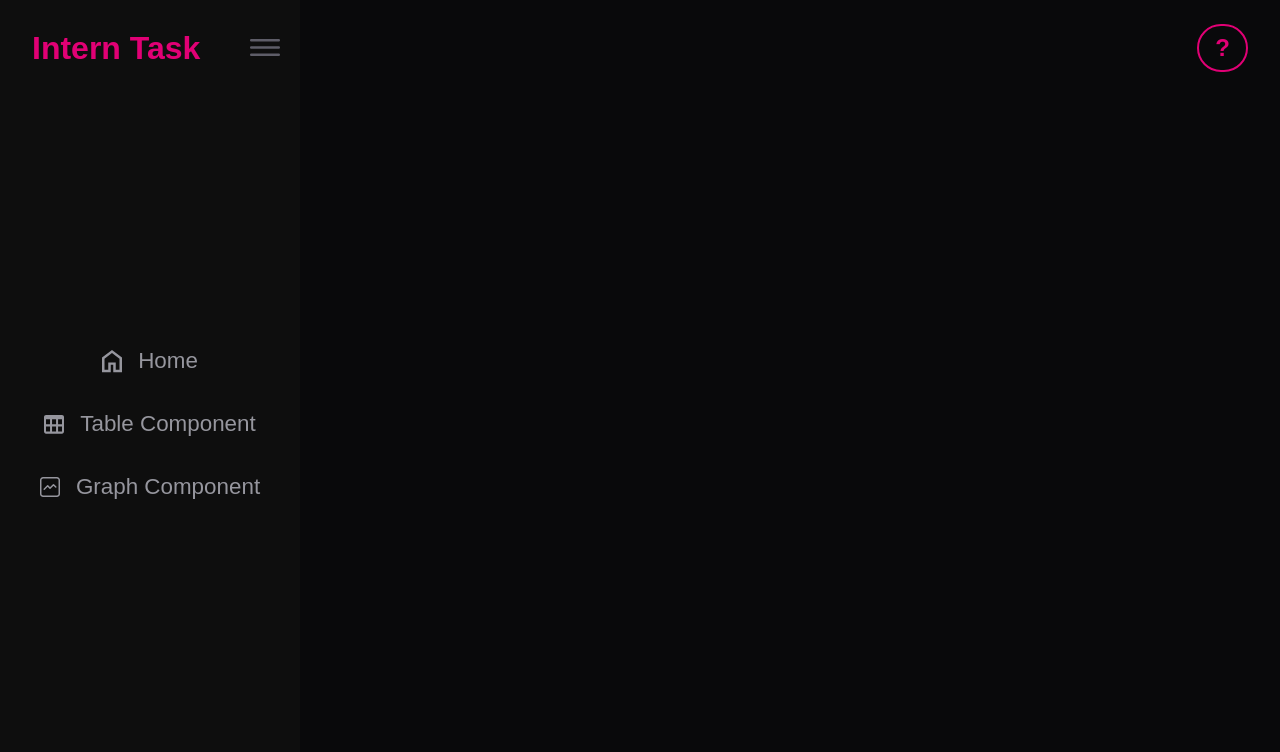
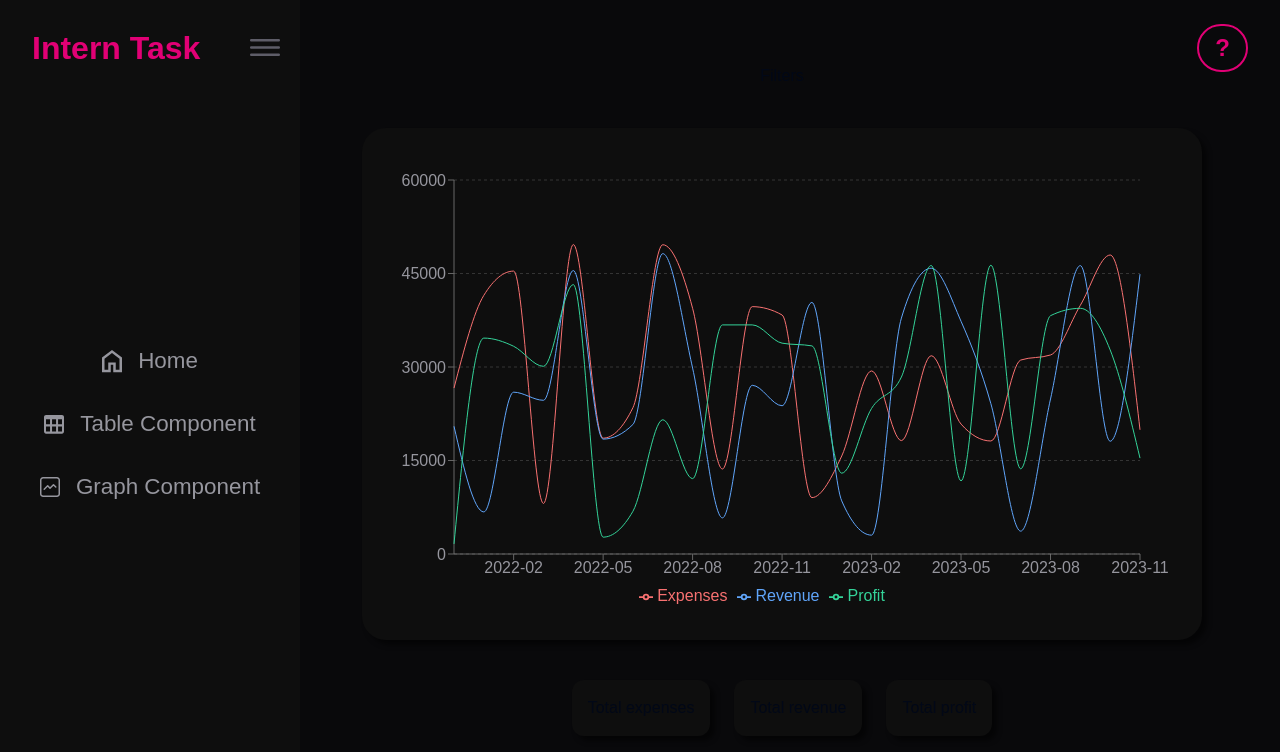
Before and after one commit to MrDalo/telekom-intern, a Next.js app in the folder nextjs-app/: page /graph in a window 1280 px wide. Shown: the top 752 px of the page. Built offline with nearby package versions, Linux system fonts and the light colour scheme; a web font is replaced by a local one.

Commit message:
feat: Created Line chart and Bar Chart

```diff
--- a/nextjs-app/package.json
+++ b/nextjs-app/package.json
@@ -13,12 +13,14 @@
     "@radix-ui/react-hover-card": "^1.0.7",
     "@radix-ui/react-slot": "^1.0.2",
     "@tanstack/react-table": "^8.10.7",
+    "@types/recharts": "^1.8.27",
     "class-variance-authority": "^0.7.0",
     "clsx": "^2.0.0",
     "lucide-react": "^0.292.0",
     "next": "14.0.2",
     "react": "^18",
     "react-dom": "^18",
+    "recharts": "^2.9.3",
     "tailwind-merge": "^2.0.0",
     "tailwindcss-animate": "^1.0.7"
   },
--- a/nextjs-app/src/app/globals.css
+++ b/nextjs-app/src/app/globals.css
@@ -76,7 +76,7 @@
 }
 
 .nav-box-shadow {
-	box-shadow: 5px 5px 5px black;
+	box-shadow: 5px 5px 5px rgba(0, 0, 0, 0.5);
 }
 
 /* width */
--- a/nextjs-app/src/app/graph/page.tsx
+++ b/nextjs-app/src/app/graph/page.tsx
@@ -1,8 +1,12 @@
+import Graph from '@/components/(graph)/graph-component';
 import React from 'react';
+import data from '../data/data';
 
 const GraphPage = () => {
 	return (
-		<main className="flex min-h-screen flex-col items-center justify-between bg-[#09090b] p-16"></main>
+		<main className="flex h-screen w-full flex-col items-start justify-center overflow-hidden bg-[#09090b] px-4  py-16 md:px-8 lg:pr-12">
+			<Graph data={data} />
+		</main>
 	);
 };
 
--- a/nextjs-app/src/app/table/page.tsx
+++ b/nextjs-app/src/app/table/page.tsx
@@ -1,10 +1,11 @@
-import Table from '@/components/(table)/table';
+import Table from '@/components/(table)/table-component';
 import React from 'react';
+import data from '@/app/data/data';
 
 const TablePage = () => {
 	return (
 		<main className=" flex h-screen w-full flex-col items-start justify-center overflow-hidden bg-[#09090b] px-4  py-16 md:px-8 lg:pr-12">
-			<Table />
+			<Table data={data} />
 		</main>
 	);
 };
--- /dev/null
+++ b/nextjs-app/src/components/(graph)/bar-graph.tsx
@@ -0,0 +1,69 @@
+import { Entity, MonthlyData } from '@/app/types/interfaces';
+import React from 'react';
+import {
+	CartesianGrid,
+	XAxis,
+	YAxis,
+	ResponsiveContainer,
+	Tooltip,
+	Legend,
+	Bar,
+	BarChart
+} from 'recharts';
+import CustomTooltip from './custome-tooltip';
+
+type Props = {
+	data: Entity[];
+};
+
+const BarGraph = ({ data }: Props) => {
+	return (
+		<ResponsiveContainer
+			width={'100%'}
+			height={'100%'}
+			className="!min-w-[600px]"
+		>
+			<BarChart
+				data={data[0].monthlyData.sort((a: MonthlyData, b: MonthlyData) =>
+					a.date > b.date ? 1 : -1
+				)}
+				margin={{ top: 20, right: 30, left: 0, bottom: 0 }}
+				barGap={2}
+			>
+				<XAxis dataKey="date" tick={{ fill: '#96969E' }} />
+				<YAxis tick={{ fill: '#96969E' }} />
+				<CartesianGrid
+					strokeDasharray="3 3"
+					strokeOpacity={0.2}
+					color="#000"
+					vertical={false}
+				/>
+				<Legend />
+				<Tooltip cursor={{ fill: '#2F2F2F' }} content={<CustomTooltip />} />
+				<Bar
+					type="monotone"
+					dataKey="Expenses"
+					stroke="#F87171"
+					fill="#F87171"
+					opacity={0.9}
+				/>
+				<Bar
+					type="monotone"
+					dataKey="Revenue"
+					stroke="#60A5FA"
+					fill="#60A5FA"
+					opacity={0.9}
+				/>
+				<Bar
+					type="monotone"
+					dataKey="Profit"
+					stroke="#34D399"
+					fill="#34D399"
+					opacity={0.9}
+				/>
+			</BarChart>
+		</ResponsiveContainer>
+	);
+};
+
+export default BarGraph;
--- /dev/null
+++ b/nextjs-app/src/components/(graph)/custome-tooltip.tsx
@@ -0,0 +1,29 @@
+import { MonthlyData } from '@/app/types/interfaces';
+import React from 'react';
+import {
+	ValueType,
+	NameType
+} from 'recharts/types/component/DefaultTooltipContent';
+import { TooltipProps } from 'recharts/types/component/Tooltip';
+
+const CustomTooltip = ({
+	active,
+	payload,
+	label
+}: TooltipProps<ValueType, NameType>) => {
+	// console.log(payload);
+	if (active && payload && payload.length) {
+		return (
+			<div className=" rounded-xl border border-[#96969E] bg-[#0e0e0e] p-4 opacity-100">
+				<p className="label">{`${label}`}</p>
+				<p className="text-red-400">{`Expenses: ${payload[0].value}`}</p>
+				<p className="text-blue-400">{`Revenue: ${payload[1].value}`}</p>
+				<p className="text-green-400">{`Profit: ${payload[2].value}`}</p>
+			</div>
+		);
+	}
+
+	return null;
+};
+
+export default CustomTooltip;
--- /dev/null
+++ b/nextjs-app/src/components/(graph)/graph-component.tsx
@@ -0,0 +1,53 @@
+'use client';
+import { Entity, MonthlyData } from '@/app/types/interfaces';
+import React, { useState } from 'react';
+import {
+	Area,
+	CartesianGrid,
+	ReferenceLine,
+	XAxis,
+	YAxis,
+	AreaChart,
+	ResponsiveContainer,
+	Tooltip,
+	Legend,
+	LineChart,
+	Line,
+	Bar,
+	BarChart
+} from 'recharts';
+import CustomTooltip from './custome-tooltip';
+import LineGraph from './line-graph';
+import BarGraph from './bar-graph';
+
+type Props = {
+	data: Entity[];
+};
+
+const Graph = ({ data }: Props) => {
+	const [filteredData, setFilteredData] = useState<Entity[]>(data);
+
+	return (
+		<div className="flex h-full w-full flex-col items-center justify-start gap-10">
+			<div>Filters</div>
+			{/* <div className=" h-5/6  w-[100%] overflow-auto rounded-3xl bg-[#0e0e0e] p-8 text-white "> */}
+			<div className=" nav-box-shadow  h-5/6 w-[100%] overflow-auto rounded-3xl bg-[#0e0e0e] p-8 text-white md:w-[calc(100%-60px)]">
+				<LineGraph data={data} />
+				{/* <BarGraph data={data} /> */}
+			</div>
+			<div className="flex flex-row flex-nowrap gap-6">
+				<div className="nav-box-shadow flex flex-col flex-nowrap items-center justify-center gap-2 rounded-xl bg-[#0e0e0e] p-4">
+					<p className=" text-[1rem]">Total expenses </p>
+				</div>
+				<div className="nav-box-shadow flex flex-col flex-nowrap items-center justify-center gap-2 rounded-xl bg-[#0e0e0e] p-4 ">
+					<p className=" text-[1rem]">Total revenue </p>
+				</div>
+				<div className="nav-box-shadow flex flex-col flex-nowrap items-center justify-center gap-2 rounded-xl bg-[#0e0e0e] p-4">
+					<p className=" text-[1rem]">Total profit </p>
+				</div>
+			</div>
+		</div>
+	);
+};
+
+export default Graph;
--- /dev/null
+++ b/nextjs-app/src/components/(graph)/line-graph.tsx
@@ -0,0 +1,50 @@
+import { Entity, MonthlyData } from '@/app/types/interfaces';
+import React from 'react';
+import {
+	CartesianGrid,
+	XAxis,
+	YAxis,
+	ResponsiveContainer,
+	Tooltip,
+	Legend,
+	Line,
+	LineChart
+} from 'recharts';
+import CustomTooltip from './custome-tooltip';
+
+type Props = {
+	data: Entity[];
+};
+
+const LineGraph = ({ data }: Props) => {
+	return (
+		<ResponsiveContainer
+			width={'100%'}
+			height={'100%'}
+			className="!min-w-[600px]"
+		>
+			<LineChart
+				data={data[0].monthlyData.sort((a: MonthlyData, b: MonthlyData) =>
+					a.date > b.date ? 1 : -1
+				)}
+				margin={{ top: 20, right: 30, left: 0, bottom: 0 }}
+			>
+				<XAxis dataKey="date" tick={{ fill: '#96969E' }} />
+				<YAxis tick={{ fill: '#96969E' }} />
+				<CartesianGrid
+					strokeDasharray="3 3"
+					strokeOpacity={0.2}
+					color="#000"
+					vertical={false}
+				/>
+				<Legend />
+				<Tooltip content={<CustomTooltip />} />
+				<Line dot={false} type="monotone" dataKey="Expenses" stroke="#F87171" />
+				<Line dot={false} type="monotone" dataKey="Revenue" stroke="#60A5FA" />
+				<Line dot={false} type="monotone" dataKey="Profit" stroke="#34D399" />
+			</LineChart>
+		</ResponsiveContainer>
+	);
+};
+
+export default LineGraph;
--- a/nextjs-app/src/components/(table)/table-structure.tsx
+++ b/nextjs-app/src/components/(table)/table-structure.tsx
@@ -1,12 +1,7 @@
 'use client';
 import { Entity } from '@/app/types/interfaces';
 import { ArrowUpDown } from 'lucide-react';
-import React, { useRef, useState } from 'react';
-import {
-	HoverCard,
-	HoverCardContent,
-	HoverCardTrigger
-} from '../ui/hover-card';
+import React, { useState } from 'react';
 import TableRow from './table-row';
 
 type Props = {
@@ -40,7 +35,7 @@ const TableStructure = ({ filteredData, setFilteredData }: Props) => {
 	});
 
 	return (
-		<div className=" max-h-5/6  max-w-[calc(100%)] overflow-auto rounded-3xl bg-[#0e0e0e] p-8 md:max-w-[calc(100%-60px)]">
+		<div className=" max-h-5/6  nav-box-shadow max-w-[calc(100%)] overflow-auto rounded-3xl bg-[#0e0e0e] p-8 md:max-w-[calc(100%-60px)]">
 			<div className=" h-full w-full overflow-auto bg-[#0e0e0e] ">
 				<table className="w-full caption-bottom text-sm">
 					<thead className="sticky top-0">
```
Also changed, not shown: nextjs-app/src/components/(table)/table-component.tsx (renamed from nextjs-app/src/components/(table)/table.tsx, +6 -2 lines), 1 other file (tests, documents, lock files or other folders).
